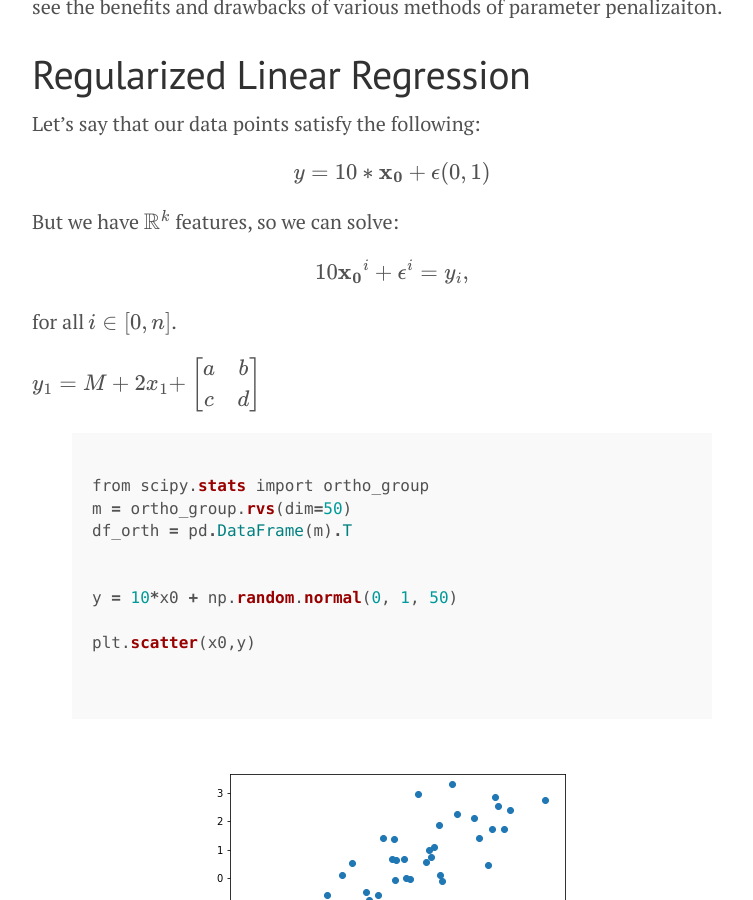
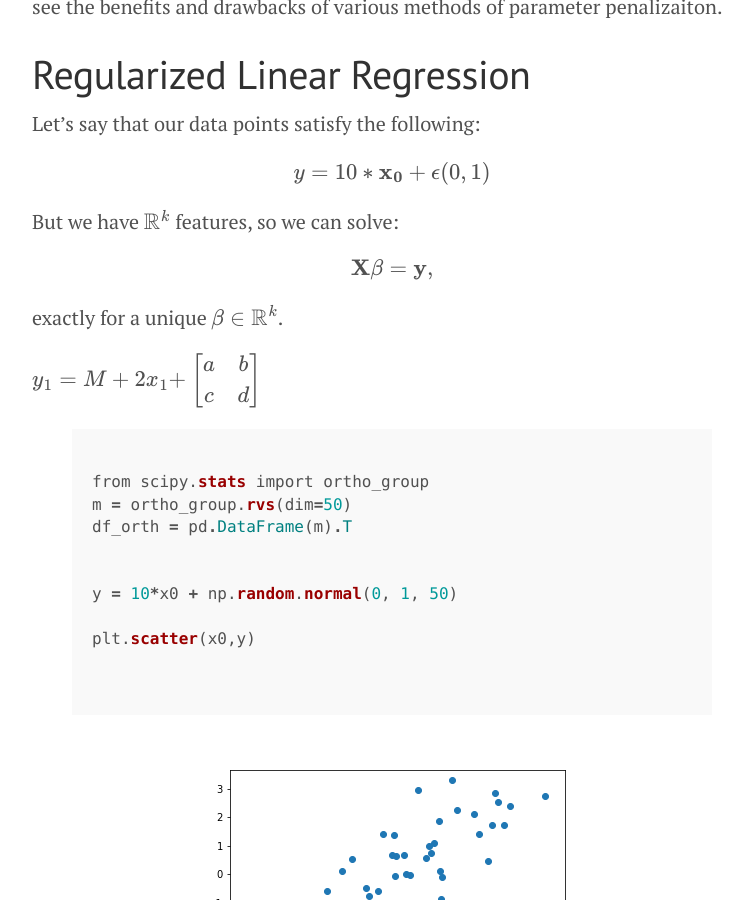
Before and after one commit to doriang102/doriang102.github.io, a Jekyll site: the page built from _posts/2017-10-13-model-selection,-regularization,-and-evaluation.md, in a window 1280 px wide and 900 px high, scrolled down 597 px. Shown: the whole window, without its empty margins (248-1001 px from the left). Built offline with Jekyll 4.4.1, drawn with Linux system fonts in a browser that asks for light colours; our own code applies the rules of GitHub Pages for plain Markdown files; formulas are drawn with MathJax 3.

Commit message:
Update 2017-10-13-model-selection,-regularization,-and-evaluation.md

```diff
--- a/_posts/2017-10-13-model-selection,-regularization,-and-evaluation.md
+++ b/_posts/2017-10-13-model-selection,-regularization,-and-evaluation.md
@@ -17,9 +17,9 @@ $$ y = 10*\mathbf{x_0} + \epsilon(0,1) $$
 
 But we have $$\mathbb{R}^k$$ features, so we can solve:
 
-$$ 10 \mathbf{x_0}^i + \epsilon^i = y_i, $$
+$$ \mathbf{X} \beta =  \mathbf{y}, $$
 
-for all $$i \in [0,n]$$.
+exactly for a unique $$\beta \in \mathbb{R}^k$$.
 
 $$ y_1 = M + 2x_1 + $$
 $$\begin{bmatrix}a & b\\c & d\end{bmatrix}$$
```
